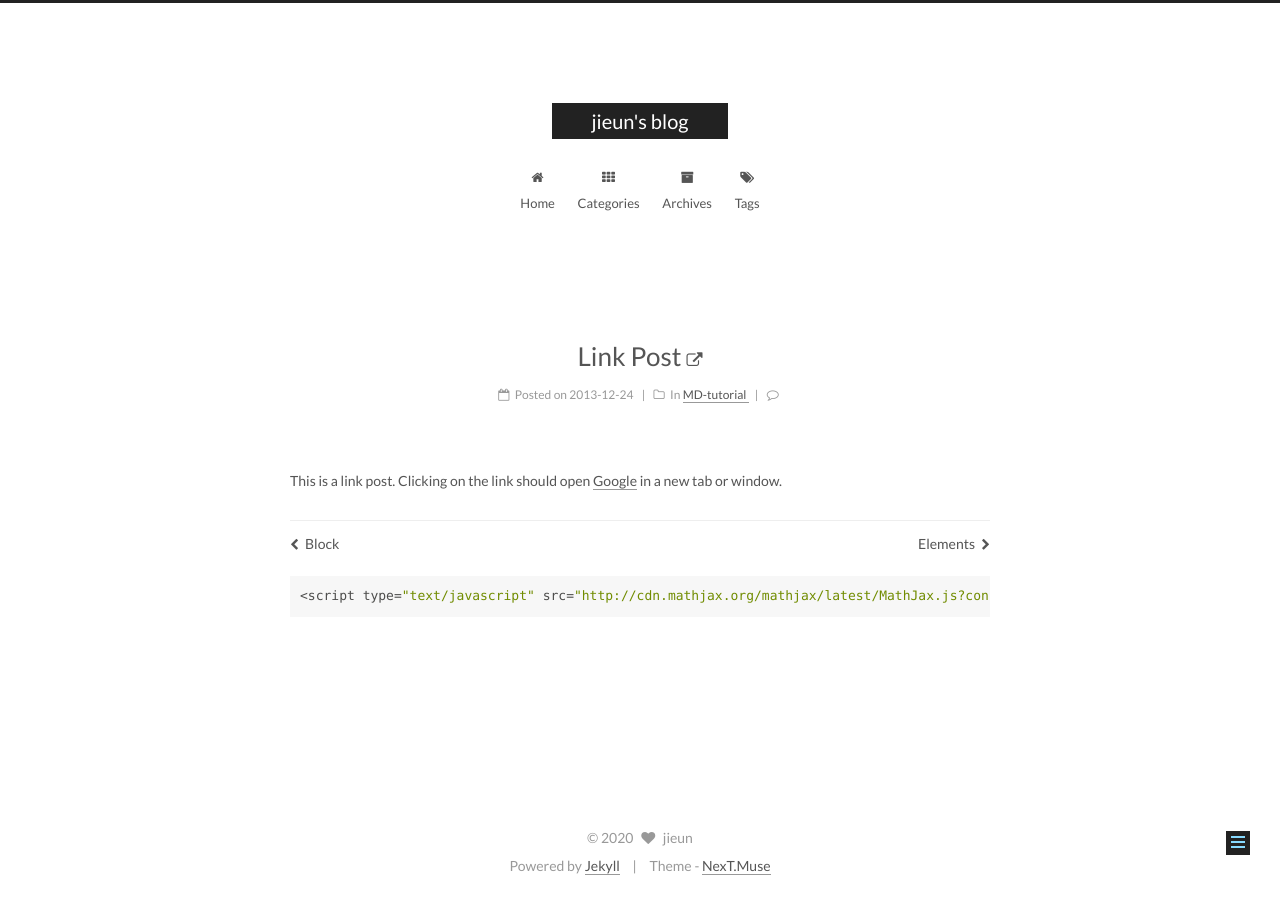
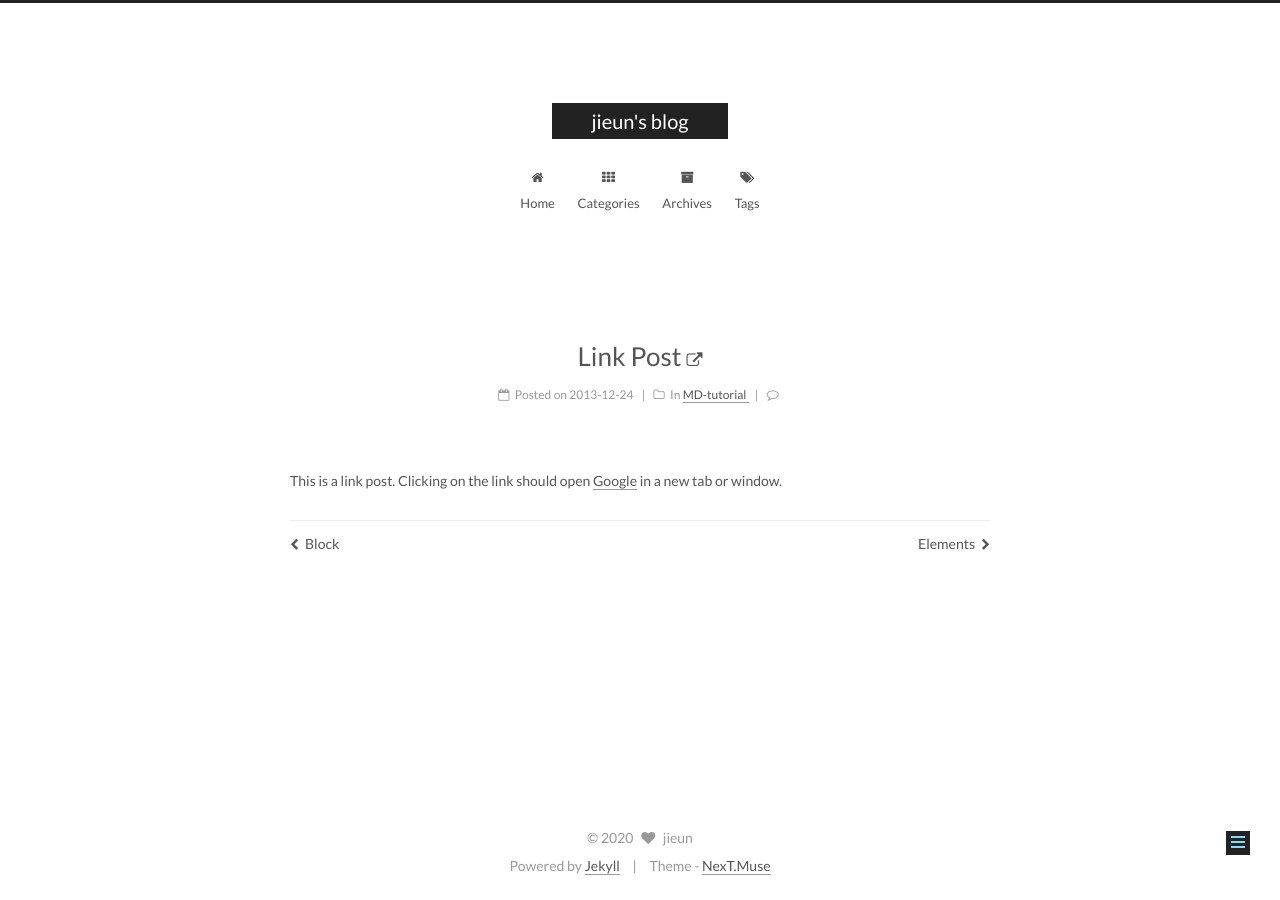
Before and after one commit to jieunc1070/jieunc1070.github.io, a Jekyll site: the page built from _posts/2013-12-24-link-post.md, in a window 1280 px wide. Built offline with Jekyll 4.4.1, drawn with Linux system fonts in a browser that asks for light colours; comment, search, counter and statistics services are not loaded; part of the change alters nothing that is shown.

Commit message:
Update post.html

```diff
--- a/_layouts/post.html
+++ b/_layouts/post.html
@@ -4,8 +4,3 @@ layout: layout
 
 {% assign __ = site.data.languages[site.language] %}
 {% include post.html %}
-
-{% highlight r %}
-
-<script type="text/javascript" src="http://cdn.mathjax.org/mathjax/latest/MathJax.js?config=TeX-AMS-MML_HTMLorMML"> </script>
-{% endhighlight %}
```
